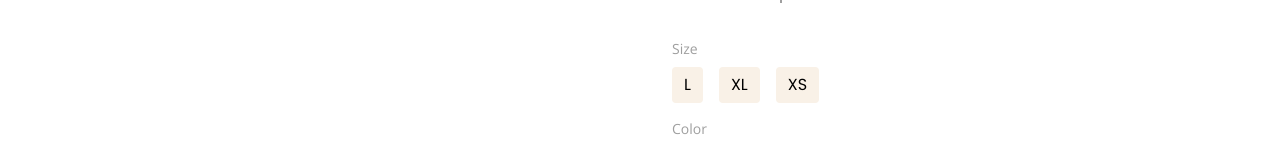
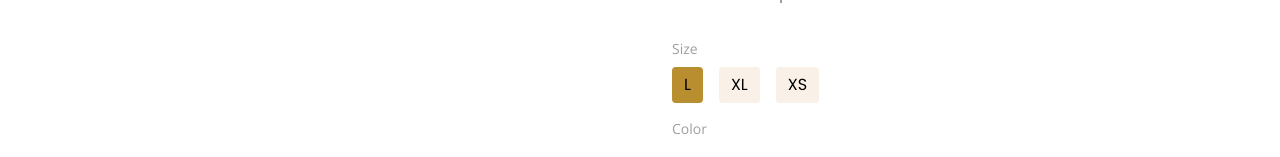
Before and after one commit to pritomrabidas/Furniro, a React (Vite) app: page /shop/details in a window 1280 px wide. Shown: the part 293-450 px from the top of the page. Built offline with nearby package versions, Linux system fonts and the light colour scheme; no server answers.

Commit message:
details add to cart

```diff
--- a/src/Components/ProductDetails/Details.jsx
+++ b/src/Components/ProductDetails/Details.jsx
@@ -2,7 +2,9 @@ import ProductSlide from "product-slide";
 import { useState } from "react";
 import { FaStar } from "react-icons/fa";
 import { FaStarHalf } from "react-icons/fa";
+import { useDispatch } from "react-redux";
 import { Link } from "react-router-dom";
+import { addtoCart } from "../../reducer/ProductSlice";
 
 // const API = {
 //   images: [
@@ -12,14 +14,25 @@ import { Link } from "react-router-dom";
 //   ],
 // };
 const Details = ({data}) => {
-  const [selectSize, setSelectSize] = useState(null);
+  data.size = ["L", "XL", "XXL"]
+  const [selectSize, setSelectSize] = useState(data?.size[0]);
   const [selectColor, setSelectColor] = useState("");
   const [quantity, setQuantity] = useState(1);
+  const dispatch = useDispatch()
   const settings = {
     direction: "vertical", // or ""
     zoom: false, // or
   };
 
+  const HandleAddToCart = ()=>{
+    data = {
+      ...data,
+      size:selectSize,
+      color:selectColor,
+      quantity:quantity
+    }
+    dispatch(addtoCart(data))
+  }
   return (
     <section className="py-8">
       <div className="container  px-5">
@@ -174,7 +187,7 @@ const Details = ({data}) => {
                 <button onClick={() => setQuantity(quantity + 1)}>+</button>
               </div>
               <div className="flex px-12 py-4 border border-black rounded-xl font-Raleway font-normal text-lg text-black">
-                <Link to="">Add To Cart</Link>
+                <Link onClick={HandleAddToCart} to="">Add To Cart</Link>
               </div>
             </div>
           </div>
```
